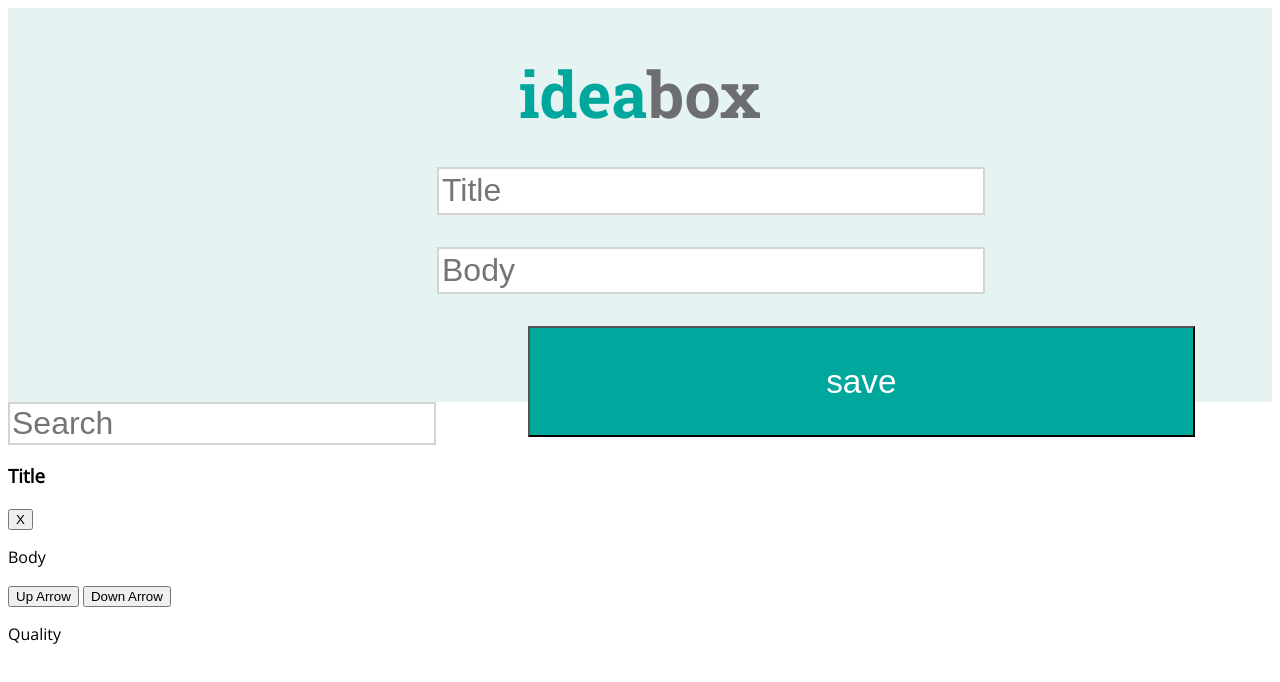
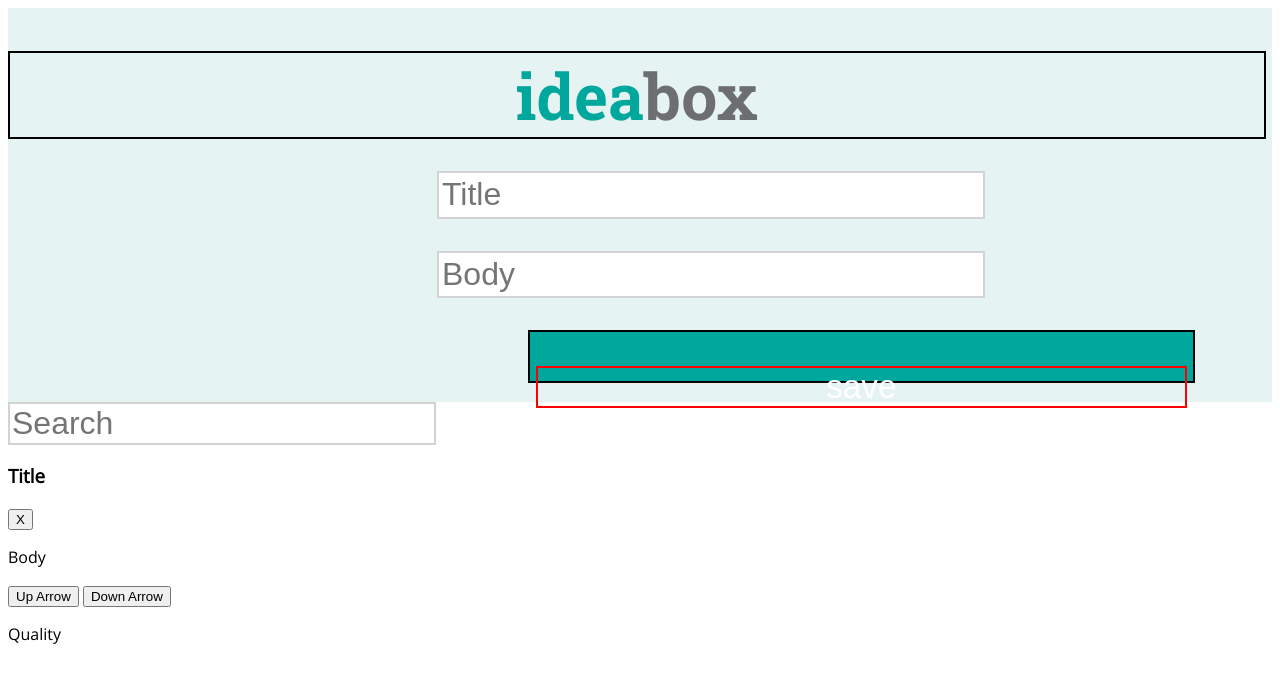
Before and after one commit to thetabloom/Idea-Box, a plain HTML site: page index.html in a window 1280 px wide. Drawn offline with nearby package versions, Linux system fonts and the light colour scheme.

Commit message:
Change top CSS LW

```diff
--- a/styles.css
+++ b/styles.css
@@ -12,16 +12,18 @@ body {
 .input-section {
   background-color: #E5F3F2;
   height: 23em;
+  width: 100%;
   padding: 1.5em 0 .1em 0;
 
 }
 
 h1 {
+  border: 2px solid black;
   color: #00A79D;
   font-family: Roboto Slab;
   font-size: 4em;
   text-align: center;
-  margin: .3em 0 .5em 0;
+  margin: .3em .1em .5em 0;
 }
 
 span {
@@ -29,15 +31,28 @@ span {
 }
 
 .save-button {
+  border: 2px solid black;
   background-color: #00A79D;
   max-width: 50em;
   width: 50em;
   color: #FFFFFF;
   margin: 1.5em 0 5em 39em;
   display: block;
-  position: relative;
+  box-sizing: border-box;
+  height: 4em;
+  outline: none;
+
 }
-/*how do i change font size on my save button*/
+
+/*how do I keep the changed font size in
+my save button and reduce padding
+i tried using position relative to detach
+it from the text but that didn't seem to
+work, this may change as i have worked on
+the sizing now but since the .save text is
+is a seperate div for styling it has
+detached from the button if i take off the
+.save styling it wonks up the whole page*/
 
 .save-button:hover {
   background-color: #045E55;
@@ -45,8 +60,11 @@ span {
 
 .save {
   font-size: 2.5em;
-  padding: .01em;
- /* position: relative;*/
+  border: 2px solid red;
+  /*position: relative;
+  z-index: 1;*/
+
+
 }
 
 input {
```
Also changed, not shown: index.html (+1 -1 lines).
